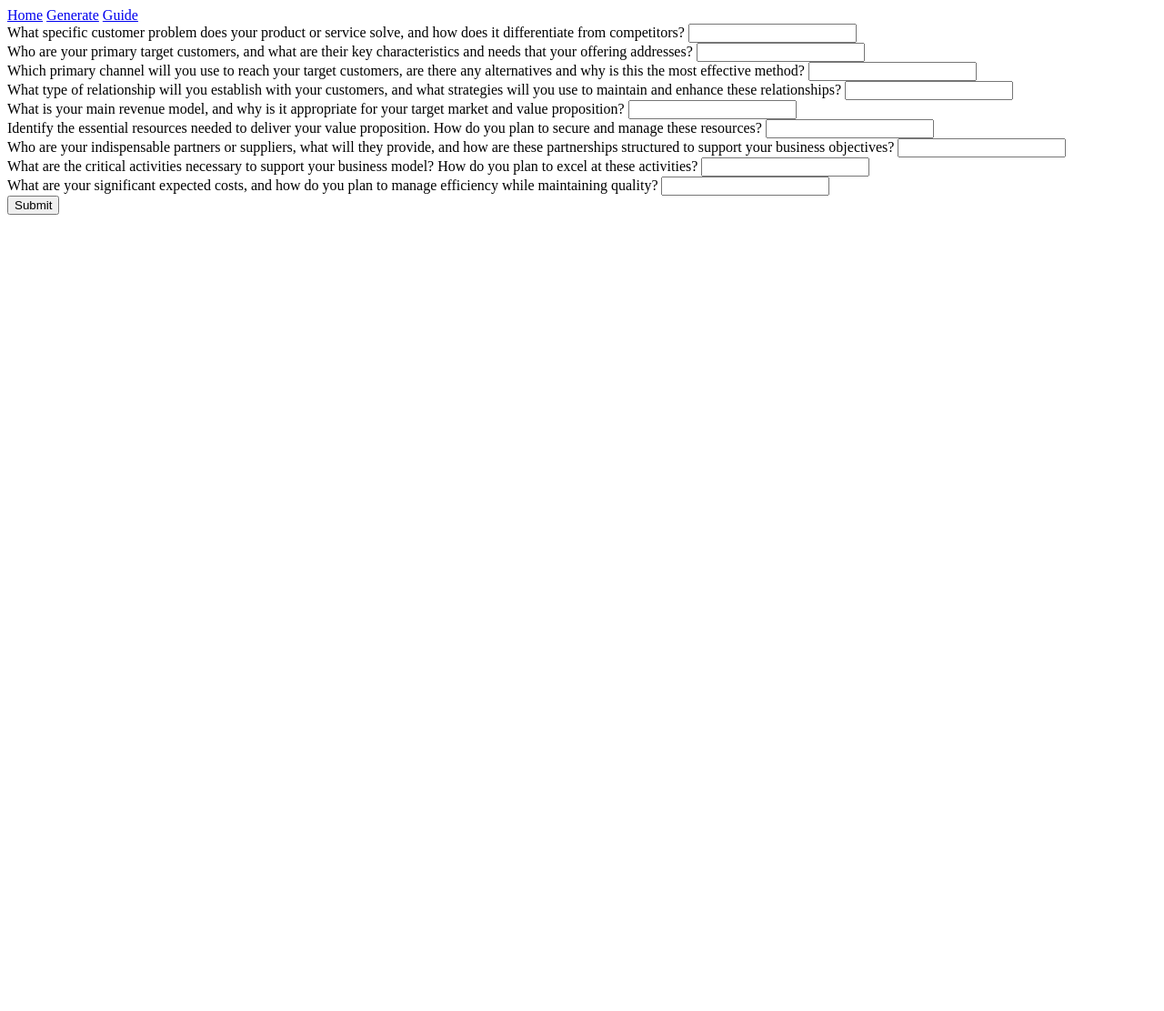
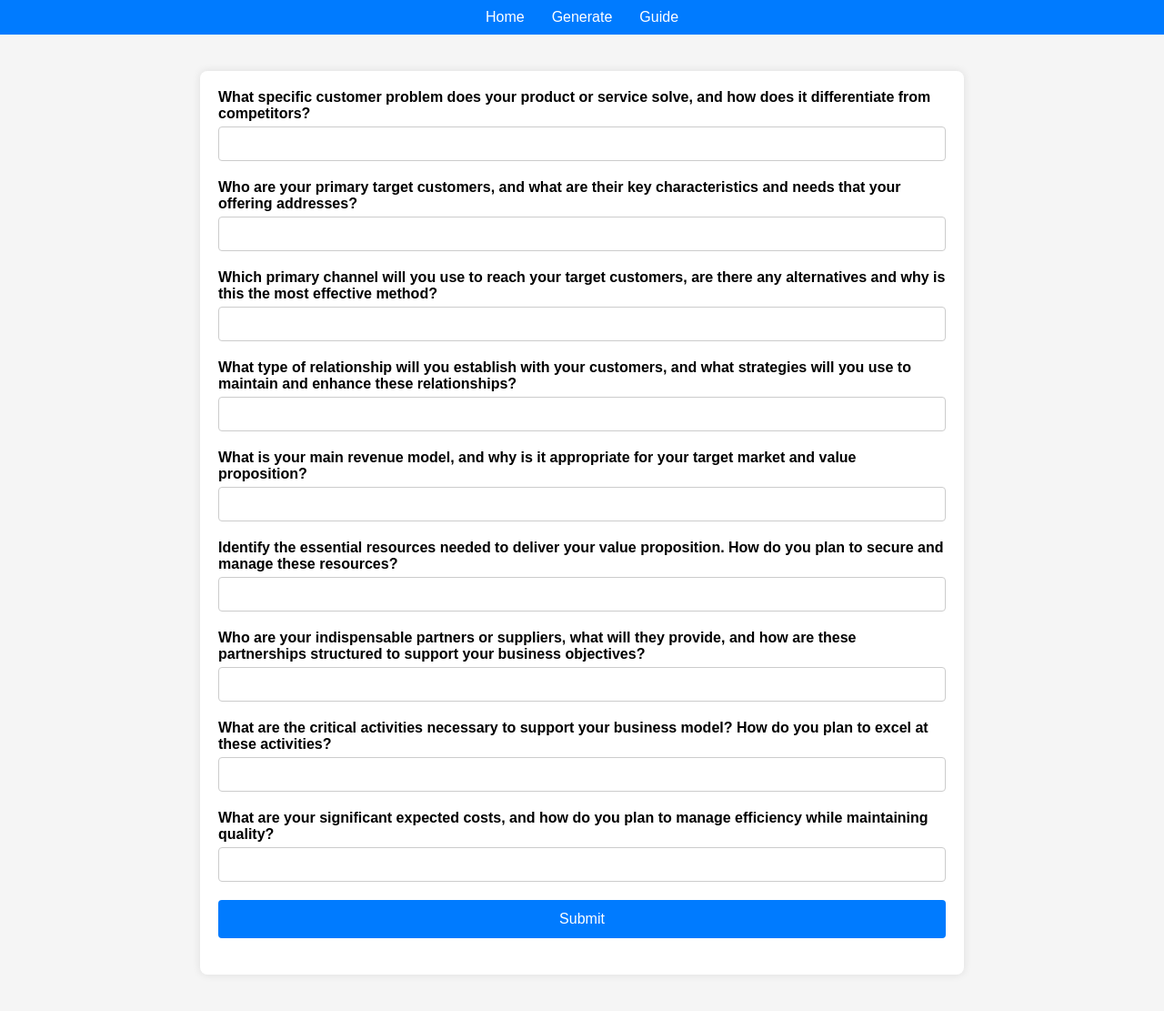
Before and after one commit to GOK-656/ECE4500J-project, a Flask app: page /submit in a window 1280 px wide. Shown: the whole page at 91% size. Before the commit the page ends 236 px from the top, so only its background shows below. Run offline with Flask 3, Linux system fonts and the light colour scheme; parts of the project's set-up code (start-up, migrations or seed data) failed here and were passed over.

Commit message:
add basic css

```diff
--- a/static/css/style.css
+++ b/static/css/style.css
@@ -23,3 +23,70 @@
 .span-5 {
     grid-column: span 5;
 }
+
+body {
+    font-family: Arial, sans-serif;
+    margin: 0;
+    background-color: #f5f5f5;
+}
+
+nav {
+    background-color: #007BFF;
+    padding: 10px 20px;
+    display: flex;
+    justify-content: center;
+}
+
+nav a {
+    color: #fff;
+    text-decoration: none;
+    margin: 0 15px;
+    font-size: 16px;
+}
+
+nav a:hover {
+    text-decoration: underline;
+}
+
+.form-container {
+    background-color: #fff;
+    padding: 20px;
+    border-radius: 8px;
+    box-shadow: 0 0 10px rgba(0, 0, 0, 0.1);
+    max-width: 800px;
+    margin: 40px auto;
+}
+
+.form-group {
+    margin-bottom: 20px;
+}
+
+label {
+    display: block;
+    margin-bottom: 5px;
+    font-weight: bold;
+}
+
+input[type="text"] {
+    width: 100%;
+    padding: 10px;
+    box-sizing: border-box;
+    border: 1px solid #ccc;
+    border-radius: 4px;
+    font-size: 14px;
+}
+
+button {
+    width: 100%;
+    padding: 12px;
+    background-color: #007BFF;
+    border: none;
+    border-radius: 4px;
+    color: #fff;
+    font-size: 16px;
+    cursor: pointer;
+}
+
+button:hover {
+    background-color: #0056b3;
+}
--- a/templates/index.html
+++ b/templates/index.html
@@ -3,6 +3,7 @@
 <head>
     <meta charset="UTF-8">
     <title>BMC Generator</title>
+    <link rel="stylesheet" type="text/css" href="static/css/style.css">
 </head>
 <nav>
     <a href="/">Home</a>
--- a/templates/multimodel.html
+++ b/templates/multimodel.html
@@ -3,6 +3,7 @@
 <head>
     <meta charset="UTF-8">
     <title>Multimodel BMC</title>
+    <link rel="stylesheet" type="text/css" href="static/css/style.css">
 </head>
 <nav>
     <a href="/">Home</a>
--- a/templates/question.html
+++ b/templates/question.html
@@ -3,6 +3,7 @@
 <head>
     <meta charset="UTF-8">
     <title>BMC Generator</title>
+    <link rel="stylesheet" type="text/css" href="static/css/style.css">
 </head>
 <nav>
     <a href="/">Home</a>
```
